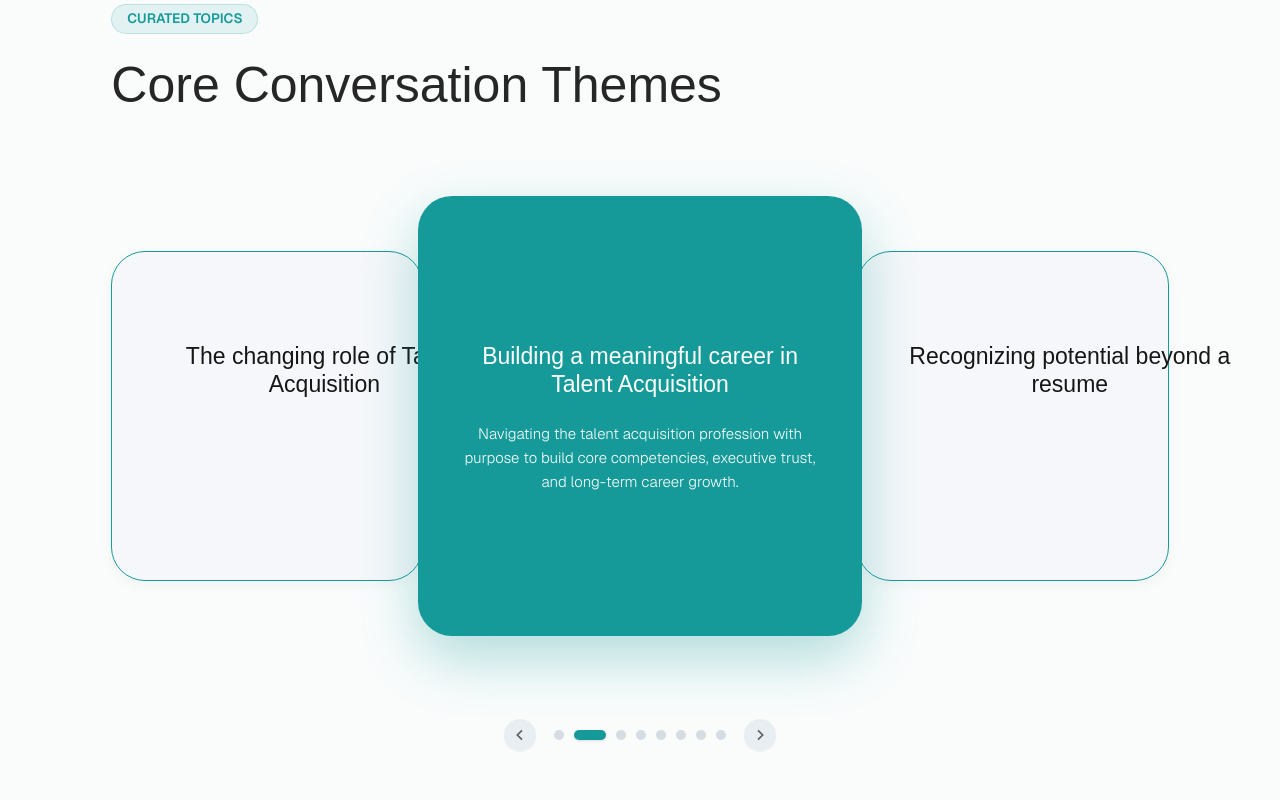
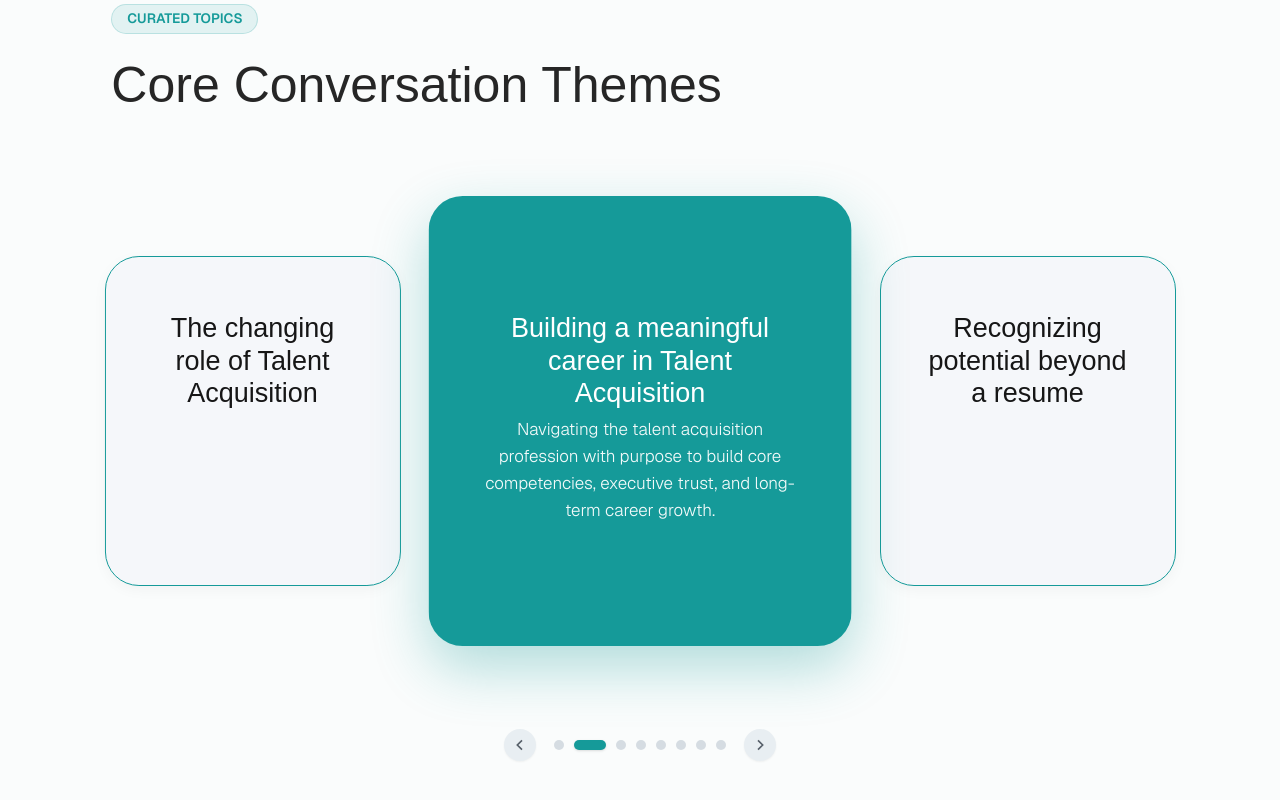
Before and after one commit to career141-dev/VOICE_OF_TALENT_LANDING, a Next.js app: page / in a window 1280 px wide. Shown: the part 3038-3838 px from the top of the page. Built offline with nearby package versions, Linux system fonts and the light colour scheme; no server answers; grey boxes are pictures that could not be loaded; a web font is replaced by a local one.

Commit message:
Increase carousel text sizes and add clear gaps between cards

```diff
--- a/src/app/components/CoreConversationThemes.tsx
+++ b/src/app/components/CoreConversationThemes.tsx
@@ -166,11 +166,11 @@ export default function CoreConversationThemes() {
           </h2>
         </div>
 
-        {/* ── DESKTOP 3-WIDGET CONTINUOUS CAROUSEL (Left -> Center -> Right Real Movement) ── */}
+        {/* ── DESKTOP 3-WIDGET CONTINUOUS CAROUSEL (Left -> Center -> Right Real Movement with Gaps) ── */}
         <div
           onMouseEnter={() => setIsPaused(true)}
           onMouseLeave={() => setIsPaused(false)}
-          className="hidden lg:block relative w-full h-[470px] xl:h-[510px]"
+          className="hidden lg:block relative w-full h-[480px] xl:h-[520px]"
         >
           {themes.map((theme, idx) => {
             const diff = getCircularDiff(idx, activeIndex, totalThemes);
@@ -184,11 +184,19 @@ export default function CoreConversationThemes() {
                 key={`desktop-theme-card-${theme.id}`}
                 initial={false}
                 animate={{
-                  left: diff === 0 ? "50%" : diff === -1 ? "0%" : diff === 1 ? "70.5%" : diff < -1 ? "-32%" : "104%",
-                  x: diff === 0 ? "-50%" : "0%",
-                  width: diff === 0 ? "42%" : "29.5%",
-                  minWidth: diff === 0 ? "420px" : "290px",
-                  height: diff === 0 ? "440px" : "330px",
+                  left:
+                    diff === 0
+                      ? "50%"
+                      : diff === -1
+                        ? "calc(30% - 28px)"
+                        : diff === 1
+                          ? "calc(70% + 28px)"
+                          : diff < -1
+                            ? "-40%"
+                            : "140%",
+                  x: diff === 0 ? "-50%" : diff === -1 ? "-100%" : "0%",
+                  width: diff === 0 ? "40%" : "28%",
+                  height: diff === 0 ? "450px" : "330px",
                   zIndex: diff === 0 ? 30 : 20,
                   opacity: Math.abs(diff) <= 1 ? 1 : 0,
                   backgroundColor: diff === 0 ? "#159A99" : "#F5F7FA",
@@ -224,10 +232,10 @@ export default function CoreConversationThemes() {
                   isActive ? "cursor-default" : "cursor-pointer"
                 }`}
               >
-                {/* Fixed-width Content Container: 360px fixed width so line length is 100% constant across cards */}
-                <div className="w-[360px] max-w-[360px] flex flex-col items-center justify-center mx-auto shrink-0">
-                  {/* Title Slot: Fixed 360px width & fixed 68px height */}
-                  <div className="w-[360px] max-w-[360px] h-[68px] flex items-center justify-center text-center shrink-0 px-1">
+                {/* Fixed-width Content Container: Stable width with breathing room so lines never truncate */}
+                <div className="w-[420px] max-w-[90%] flex flex-col items-center justify-center mx-auto shrink-0">
+                  {/* Title Slot: Fixed width & increased font size */}
+                  <div className="w-full h-[74px] xl:h-[82px] flex items-center justify-center text-center shrink-0 px-1">
                     <motion.h3
                       animate={{
                         color: diff === 0 ? "#FFFFFF" : "#161616",
@@ -237,21 +245,19 @@ export default function CoreConversationThemes() {
                         ease: [0.25, 1, 0.5, 1],
                       }}
                       style={{
-                        width: "360px",
-                        maxWidth: "360px",
                         display: "-webkit-box",
-                        WebkitLineClamp: 2,
+                        WebkitLineClamp: 3,
                         WebkitBoxOrient: "vertical",
                         overflow: "hidden",
                       }}
-                      className="w-[360px] max-w-[360px] font-cal font-normal leading-[1.22] text-[21px] xl:text-[23px] text-center shrink-0"
+                      className="w-full font-cal font-normal leading-[1.22] text-[22px] sm:text-[24px] xl:text-[27px] text-center shrink-0"
                     >
                       {theme.title}
                     </motion.h3>
                   </div>
 
-                  {/* Paragraph Slot: Strictly fixed 360px width & fixed 76px height across every card */}
-                  <div className="w-[360px] max-w-[360px] h-[76px] mt-4 flex items-center justify-center text-center overflow-hidden shrink-0 px-1">
+                  {/* Paragraph Slot: Strictly fixed width & height with increased font size */}
+                  <div className="w-full h-[96px] xl:h-[104px] mt-3 xl:mt-4 flex items-center justify-center text-center overflow-hidden shrink-0 px-1">
                     <motion.p
                       animate={{
                         opacity: diff === 0 ? 1 : 0,
@@ -261,15 +267,13 @@ export default function CoreConversationThemes() {
                         ease: [0.25, 1, 0.5, 1],
                       }}
                       style={{
-                        width: "360px",
-                        maxWidth: "360px",
                         display: "-webkit-box",
-                        WebkitLineClamp: 3,
+                        WebkitLineClamp: 4,
                         WebkitBoxOrient: "vertical",
                         overflow: "hidden",
                         textOverflow: "ellipsis",
                       }}
-                      className="w-[360px] max-w-[360px] font-geist text-[14.5px] xl:text-[15px] font-light leading-[24px] text-white/95 text-center shrink-0"
+                      className="w-full font-geist text-[15px] sm:text-[16px] xl:text-[17px] font-light leading-[25px] xl:leading-[27px] text-white/95 text-center shrink-0"
                     >
                       {theme.description}
                     </motion.p>
@@ -284,7 +288,7 @@ export default function CoreConversationThemes() {
         <div
           onTouchStart={handleContainerTouchStart}
           onTouchEnd={handleContainerTouchEnd}
-          className="relative flex w-full items-center justify-center py-4 min-h-[380px] sm:min-h-[420px] md:min-h-[460px] lg:hidden select-none overflow-hidden"
+          className="relative flex w-full items-center justify-center py-4 min-h-[390px] sm:min-h-[430px] md:min-h-[470px] lg:hidden select-none overflow-hidden"
           style={{ touchAction: "pan-y" }}
         >
           {themes.map((theme, idx) => {
@@ -304,14 +308,14 @@ export default function CoreConversationThemes() {
                     diff === 0
                       ? "-50%"
                       : diff === -1
-                        ? "calc(-50% - 24px)"
+                        ? "calc(-50% - 36px)"
                         : diff === 1
-                          ? "calc(-50% + 24px)"
+                          ? "calc(-50% + 36px)"
                           : diff < -1
-                            ? "calc(-50% - 110%)"
-                            : "calc(-50% + 110%)",
-                  width: "84%",
-                  height: diff === 0 ? "350px" : "290px",
+                            ? "calc(-50% - 115%)"
+                            : "calc(-50% + 115%)",
+                  width: "80%",
+                  height: diff === 0 ? "360px" : "290px",
                   zIndex: diff === 0 ? 20 : 10,
                   opacity: diff === 0 ? 1 : Math.abs(diff) === 1 ? 0.95 : 0,
                   backgroundColor: diff === 0 ? "#159A99" : "#F5F7FA",
@@ -332,11 +336,11 @@ export default function CoreConversationThemes() {
                   if (diff === -1) triggerPrev();
                   if (diff === 1) triggerNext();
                 }}
-                className="absolute top-1/2 -translate-y-1/2 w-full max-w-[310px] sm:max-w-[480px] md:max-w-[600px] flex flex-col justify-center items-center text-center rounded-[26px] sm:rounded-[34px] border-[1.5px] px-5 py-6 sm:px-9 sm:py-8 md:px-12 md:py-9 cursor-pointer overflow-hidden select-none"
+                className="absolute top-1/2 -translate-y-1/2 w-full max-w-[320px] sm:max-w-[490px] md:max-w-[610px] flex flex-col justify-center items-center text-center rounded-[26px] sm:rounded-[34px] border-[1.5px] px-5 py-6 sm:px-9 sm:py-8 md:px-12 md:py-9 cursor-pointer overflow-hidden select-none"
               >
-                <div className="w-[270px] sm:w-[380px] md:w-[440px] max-w-[92%] flex flex-col items-center justify-center mx-auto shrink-0">
-                  {/* Title Slot with fixed height & 2-line clamp */}
-                  <div className="w-full h-[58px] sm:h-[66px] flex items-center justify-center px-1">
+                <div className="w-[280px] sm:w-[400px] md:w-[460px] max-w-[92%] flex flex-col items-center justify-center mx-auto shrink-0">
+                  {/* Title Slot with increased text size */}
+                  <div className="w-full h-[64px] sm:h-[72px] flex items-center justify-center px-1">
                     <motion.h3
                       animate={{
                         color: diff === 0 ? "#FFFFFF" : "#161616",
@@ -351,14 +355,14 @@ export default function CoreConversationThemes() {
                         WebkitBoxOrient: "vertical",
                         overflow: "hidden",
                       }}
-                      className="w-full font-cal text-[19px] sm:text-[23px] md:text-[26px] font-normal leading-[1.25] text-center"
+                      className="w-full font-cal text-[21px] sm:text-[25px] md:text-[28px] font-normal leading-[1.25] text-center"
                     >
                       {theme.title}
                     </motion.h3>
                   </div>
 
-                  {/* Paragraph Slot: Fixed container height, fixed position with 3-line clamp */}
-                  <div className="w-full h-[68px] sm:h-[76px] mt-3 sm:mt-4 flex items-center justify-center overflow-hidden px-1">
+                  {/* Paragraph Slot: Increased text size & line height */}
+                  <div className="w-full h-[74px] sm:h-[82px] mt-3 sm:mt-4 flex items-center justify-center overflow-hidden px-1">
                     <motion.p
                       animate={{
                         opacity: diff === 0 ? 1 : 0,
@@ -374,7 +378,7 @@ export default function CoreConversationThemes() {
                         overflow: "hidden",
                         textOverflow: "ellipsis",
                       }}
-                      className="w-full font-geist text-[13px] sm:text-[14.5px] md:text-[15.5px] font-light leading-[20px] sm:leading-[23px] text-white/95 text-center"
+                      className="w-full font-geist text-[14.5px] sm:text-[16px] md:text-[17px] font-light leading-[22px] sm:leading-[25px] text-white/95 text-center"
                     >
                       {theme.description}
                     </motion.p>
```
